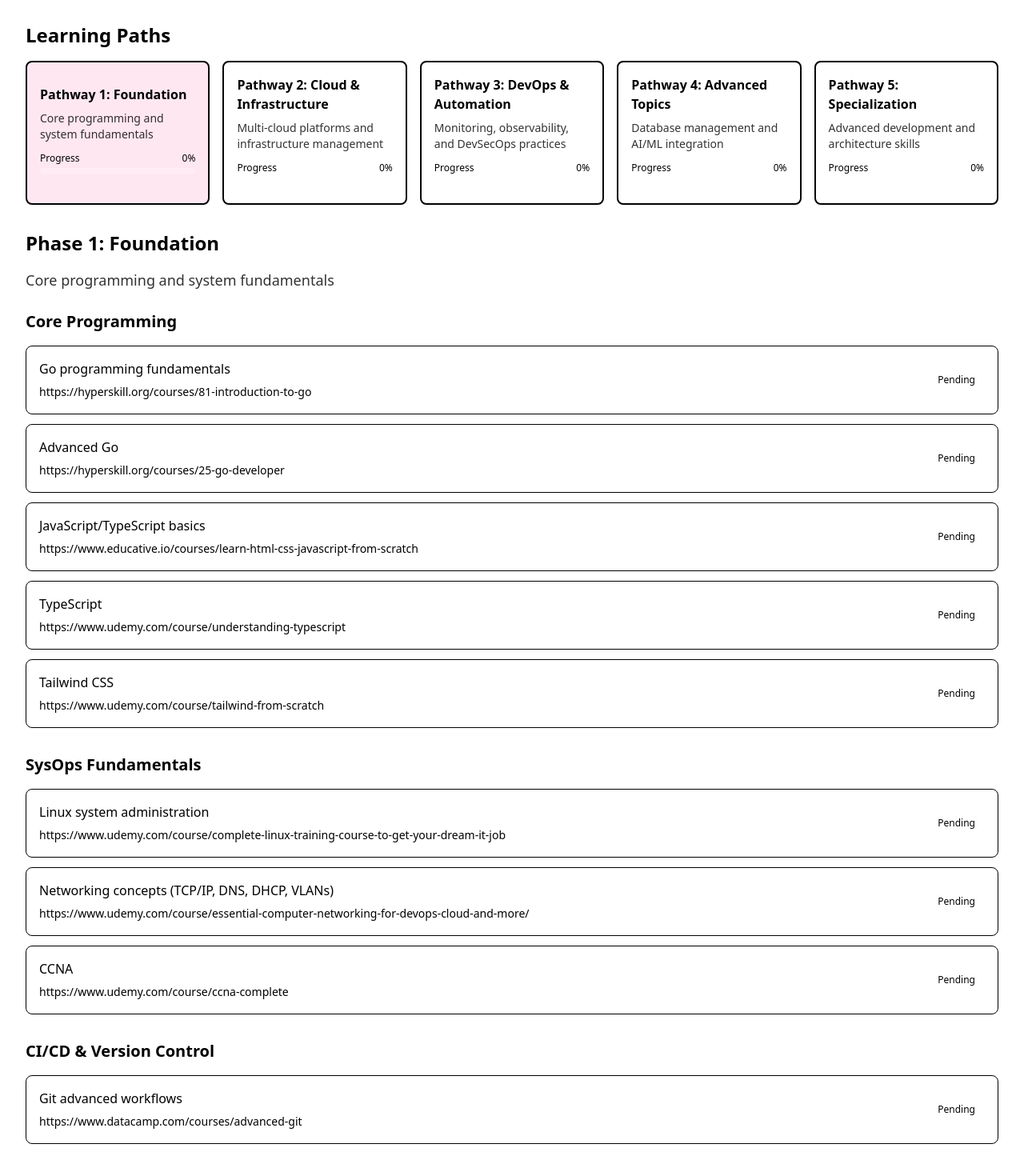
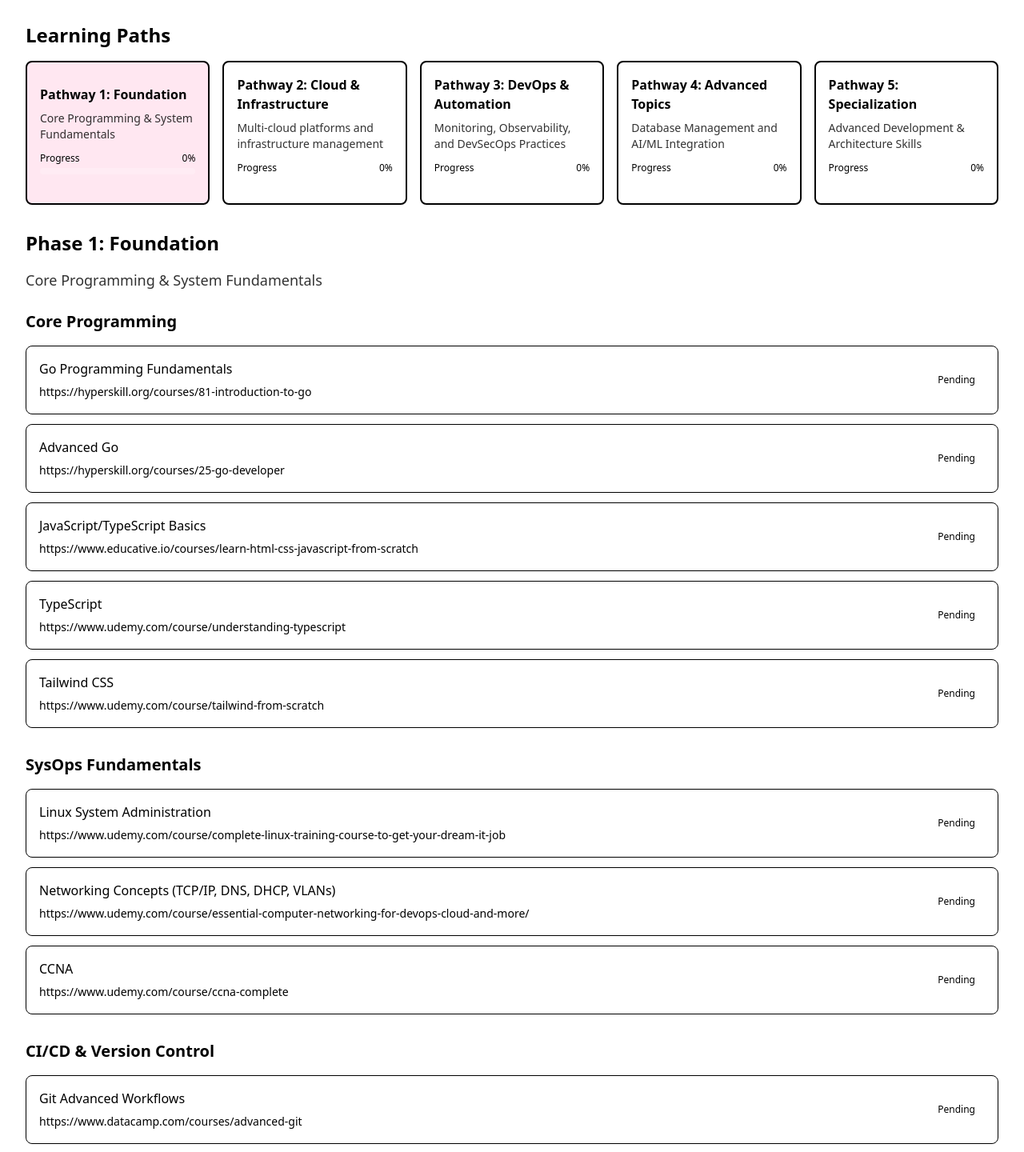
Before and after one commit to danielbooth-cloud/roadmap, a SvelteKit app: page / in a window 1280 px wide. Shown: the part 240-1680 px from the top of the page at 80% size. Built offline with nearby package versions, Linux system fonts and the light colour scheme.

Commit message:
feat: grammar

```diff
--- a/src/routes/+page.svelte
+++ b/src/routes/+page.svelte
@@ -28,14 +28,14 @@
 		{
 			id: 1,
 			title: "Foundation",
-			description: "Core programming and system fundamentals",
+			description: "Core Programming & System Fundamentals",
 			sections: [
 				{
 					title: "Core Programming",
 					items: [
-						{ id: 'go-fundamentals', title: 'Go programming fundamentals', url: 'https://hyperskill.org/courses/81-introduction-to-go' },
+						{ id: 'go-fundamentals', title: 'Go Programming Fundamentals', url: 'https://hyperskill.org/courses/81-introduction-to-go' },
 						{ id: 'go-advanced', title: 'Advanced Go', url: 'https://hyperskill.org/courses/25-go-developer' },
-						{ id: 'js-basics', title: 'JavaScript/TypeScript basics', url: 'https://www.educative.io/courses/learn-html-css-javascript-from-scratch' },
+						{ id: 'js-basics', title: 'JavaScript/TypeScript Basics', url: 'https://www.educative.io/courses/learn-html-css-javascript-from-scratch' },
 						{ id: 'typescript', title: 'TypeScript', url: 'https://www.udemy.com/course/understanding-typescript' },
 						{ id: 'tailwind', title: 'Tailwind CSS', url: 'https://www.udemy.com/course/tailwind-from-scratch' }
 					]
@@ -43,15 +43,15 @@
 				{
 					title: "SysOps Fundamentals",
 					items: [
-						{ id: 'linux-admin', title: 'Linux system administration', url: 'https://www.udemy.com/course/complete-linux-training-course-to-get-your-dream-it-job' },
-						{ id: 'networking', title: 'Networking concepts (TCP/IP, DNS, DHCP, VLANs)', url: 'https://www.udemy.com/course/essential-computer-networking-for-devops-cloud-and-more/' },
+						{ id: 'linux-admin', title: 'Linux System Administration', url: 'https://www.udemy.com/course/complete-linux-training-course-to-get-your-dream-it-job' },
+						{ id: 'networking', title: 'Networking Concepts (TCP/IP, DNS, DHCP, VLANs)', url: 'https://www.udemy.com/course/essential-computer-networking-for-devops-cloud-and-more/' },
 						{ id: 'ccna', title: 'CCNA', url: 'https://www.udemy.com/course/ccna-complete' }
 					]
 				},
 				{
 					title: "CI/CD & Version Control",
 					items: [
-						{ id: 'git-advanced', title: 'Git advanced workflows', url: 'https://www.datacamp.com/courses/advanced-git' },
+						{ id: 'git-advanced', title: 'Git Advanced Workflows', url: 'https://www.datacamp.com/courses/advanced-git' },
 						{ id: 'cicd', title: 'CI/CD', url: 'https://www.codecademy.com/learn/ext-courses/devsecops-in-continuous-integration-delivery-ci-cd' },
 						{ id: 'gitlab-cicd', title: 'GitLab CI/CD', url: 'https://kodekloud.com/courses/gitlab-ci-cd' },
 						{ id: 'github-actions', title: 'GitHub Actions', url: 'https://kodekloud.com/courses/github-actions' }
@@ -67,10 +67,10 @@
 				{
 					title: "Multi-Cloud Platforms",
 					items: [
-						{ id: 'aws', title: 'AWS', url: 'https://www.educative.io/courses/aws-solutions-architect-associate' },
-						{ id: 'gcp', title: 'Google Cloud Platform', url: 'https://www.coursera.org/professional-certificates/cloud-engineering-gcp' },
-						{ id: 'cloud-design', title: 'Cloud design principles', url: 'https://www.udemy.com/course/the-complete-cloud-computing-software-architecture-patterns' },
-						{ id: 'hybrid-cloud', title: 'Hybrid cloud', url: 'https://www.udemy.com/course/mastering-multicloud-and-hybrid-cloud-strategy-execution/' }
+						{ id: 'aws', title: 'AWS Solutions Architect', url: 'https://www.educative.io/courses/aws-solutions-architect-associate' },
+						{ id: 'gcp', title: 'Engineering Google Cloud Platform', url: 'https://www.coursera.org/professional-certificates/cloud-engineering-gcp' },
+						{ id: 'cloud-design', title: 'Cloud Design Principles', url: 'https://www.udemy.com/course/the-complete-cloud-computing-software-architecture-patterns' },
+						{ id: 'hybrid-cloud', title: 'Hybrid Cloud', url: 'https://www.udemy.com/course/mastering-multicloud-and-hybrid-cloud-strategy-execution/' }
 					]
 				},
 				{
@@ -83,9 +83,9 @@
 				{
 					title: "Kubernetes",
 					items: [
-						{ id: 'k8s-arch', title: 'Kubernetes architecture and frameworks', url: 'https://www.educative.io/courses/programming-with-kubernetes' },
-						{ id: 'k8s-admin', title: 'Kubernetes administration', url: 'https://kodekloud.com/courses/cka-certification-course-certified-kubernetes-administrator' },
-						{ id: 'istio', title: 'Service mesh concepts (Istio)', url: 'https://www.udemy.com/course/istio-hands-on-for-kubernetes' }
+						{ id: 'k8s-arch', title: 'Kubernetes Architecture and Frameworks', url: 'https://www.educative.io/courses/programming-with-kubernetes' },
+						{ id: 'k8s-admin', title: 'Kubernetes Administration', url: 'https://kodekloud.com/courses/cka-certification-course-certified-kubernetes-administrator' },
+						{ id: 'istio', title: 'Service Mesh Concepts (Istio)', url: 'https://www.udemy.com/course/istio-hands-on-for-kubernetes' }
 					]
 				}
 			]
@@ -93,7 +93,7 @@
 		{
 			id: 3,
 			title: "DevOps & Automation",
-			description: "Monitoring, observability, and DevSecOps practices",
+			description: "Monitoring, Observability, and DevSecOps Practices",
 			sections: [
 				{
 					title: "Monitoring & Observability",
@@ -116,23 +116,23 @@
 		{
 			id: 4,
 			title: "Advanced Topics",
-			description: "Database management and AI/ML integration",
+			description: "Database Management and AI/ML Integration",
 			sections: [
 				{
 					title: "Database & Data Management",
 					items: [
-						{ id: 'redis', title: 'Redis/Valkey administration', url: 'https://www.educative.io/courses/complete-guide-to-redis' },
-						{ id: 'nosql', title: 'NoSQL Database design and optimization', url: 'https://www.datacamp.com/courses/introduction-to-nosql' },
+						{ id: 'redis', title: 'Redis/Valkey Administration', url: 'https://www.educative.io/courses/complete-guide-to-redis' },
+						{ id: 'nosql', title: 'NoSQL Database Design and Optimization', url: 'https://www.datacamp.com/courses/introduction-to-nosql' },
 						{ id: 'mongodb', title: 'MongoDB', url: 'https://www.coursera.org/learn/introduction-to-mongodb' },
 						{ id: 'truenas', title: 'TrueNAS', url: 'https://www.udemy.com/course/truenas-fundamentals-for-beginners' },
-						{ id: 'vault', title: 'Secrets management (Vault)', url: 'https://www.udemy.com/course/hashicorp-vault' }
+						{ id: 'vault', title: 'Secrets Management (Vault)', url: 'https://www.udemy.com/course/hashicorp-vault' }
 					]
 				},
 				{
 					title: "AI/ML Integration",
 					items: [
-						{ id: 'llm', title: 'LLM integration', url: 'https://www.udemy.com/course/llm-engineering' },
-						{ id: 'mlops', title: 'Machine learning operations (MLOps)', url: 'https://www.datacamp.com/tracks/mlops-fundamentals' }
+						{ id: 'llm', title: 'LLM Integration', url: 'https://www.udemy.com/course/llm-engineering' },
+						{ id: 'mlops', title: 'Machine Learning Operations (MLOps)', url: 'https://www.datacamp.com/tracks/mlops-fundamentals' }
 					]
 				}
 			]
@@ -140,13 +140,13 @@
 		{
 			id: 5,
 			title: "Specialization",
-			description: "Advanced development and architecture skills",
+			description: "Advanced Development & Architecture Skills",
 			sections: [
 				{
 					title: "Further Programming",
 					items: [
-						{ id: 'svelte-tailwind', title: 'Svelte and Tailwind', url: 'https://www.educative.io/courses/building-reactive-apps-with-svelte-and-tailwind' },
-						{ id: 'sveltekit', title: 'Svelte and SvelteKit framework', url: 'https://www.udemy.com/course/practical-sveltekit-guide-build-and-deploy-real-world-apps' },
+						{ id: 'svelte-tailwind', title: 'Svelte & Tailwind', url: 'https://www.educative.io/courses/building-reactive-apps-with-svelte-and-tailwind' },
+						{ id: 'sveltekit', title: 'Svelte 5 & SvelteKit', url: 'https://www.udemy.com/course/practical-sveltekit-guide-build-and-deploy-real-world-apps' },
 						{ id: 'design-patterns', title: 'Design Patterns', url: 'https://www.udemy.com/course/working-with-design-patterns-in-go-golang' },
 						{ id: 'auth', title: 'Authentication', url: 'https://www.udemy.com/course/enterprise-oauth-for-developers' }
 					]
@@ -291,9 +291,6 @@
 			<p class="opacity-80" style="color: var(--color-palette-light);">
 				Daniel's Learning Roadmap • Built with SvelteKit
 			</p>
-			<p class="text-sm mt-2 opacity-60" style="color: var(--color-palette-light);">
-				Track my progress through comprehensive technology learning paths
-			</p>
 		</footer>
 	</main>
 </div>
```
